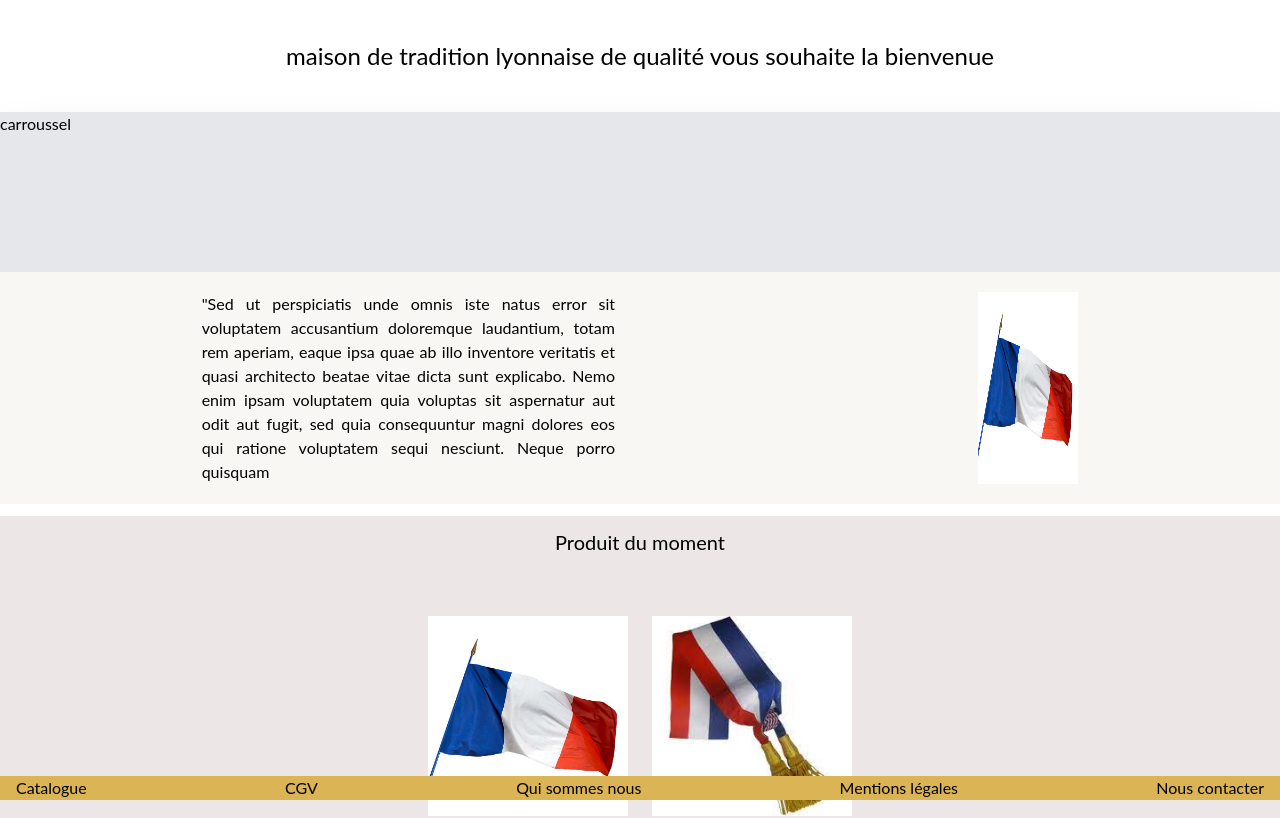
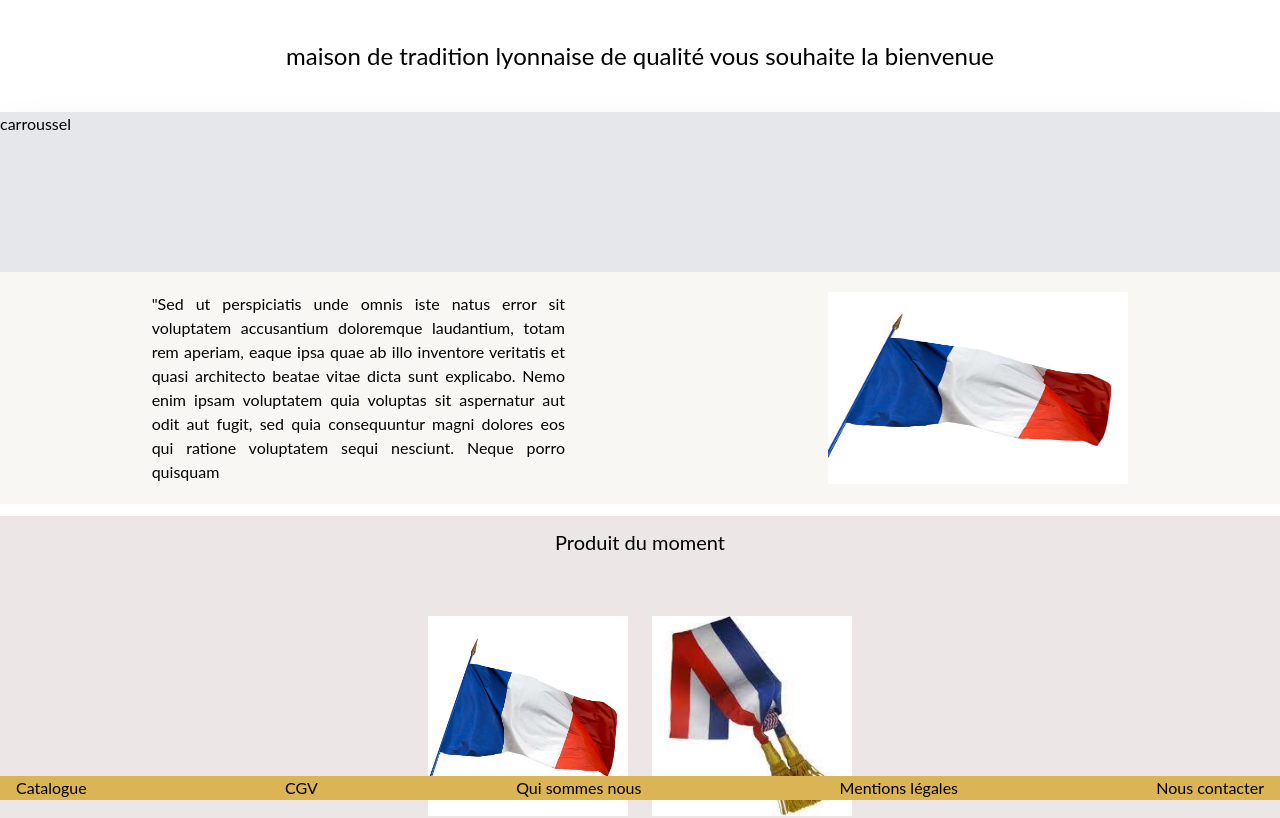
Before and after one commit to sele-nap/App-devis-lyon-js-react-sept21, a Next.js app: page / in a window 1280 px wide. Shown: the top 818 px of the page. Built offline with nearby package versions, Linux system fonts and the light colour scheme.

Commit message:
Modified size of pictures

```diff
--- a/pages/index.js
+++ b/pages/index.js
@@ -20,7 +20,7 @@ export default function Home() {
           <div className="h-40">carroussel</div>
 
           <div className="bg-primary flex flex-row-reverse justify-around p-5 border-solid border-purple-300">
-            <Image src={ImageDrapeau} width="100px" height="100px" />
+            <Image src={ImageDrapeau} width="300px" height="100px" alt=""/>
             <p className="w-1/3 text-justify">
               "Sed ut perspiciatis unde omnis iste natus error sit voluptatem
               accusantium doloremque laudantium, totam rem aperiam, eaque ipsa
@@ -44,13 +44,14 @@ export default function Home() {
                         width="200px"
                         height="200px "
                         className="box col-start-1"
+                        alt=""
                       />
                     </a>
                   </Link>
 
                   <Link href="/catalog">
                     <a className="flex justify-center md:justify-between">
-                      <Image src={ImageEcharpe} width="200px" height="200px" />
+                      <Image src={ImageEcharpe} width="200px" height="200px" alt=""/>
                     </a>
                   </Link>
 
@@ -61,13 +62,14 @@ export default function Home() {
                         width="200px"
                         height="200px"
                         className=""
+                        alt=""
                       />
                     </a>
                   </Link>
 
                   <Link href="/catalog">
                     <a className="flex justify-center md:justify-between">
-                      <Image src={ImageTrophee} width="200px" height="200px" />
+                      <Image src={ImageTrophee} width="200px" height="200px" alt=""/>
                     </a>
                   </Link>
                 </div>
```
